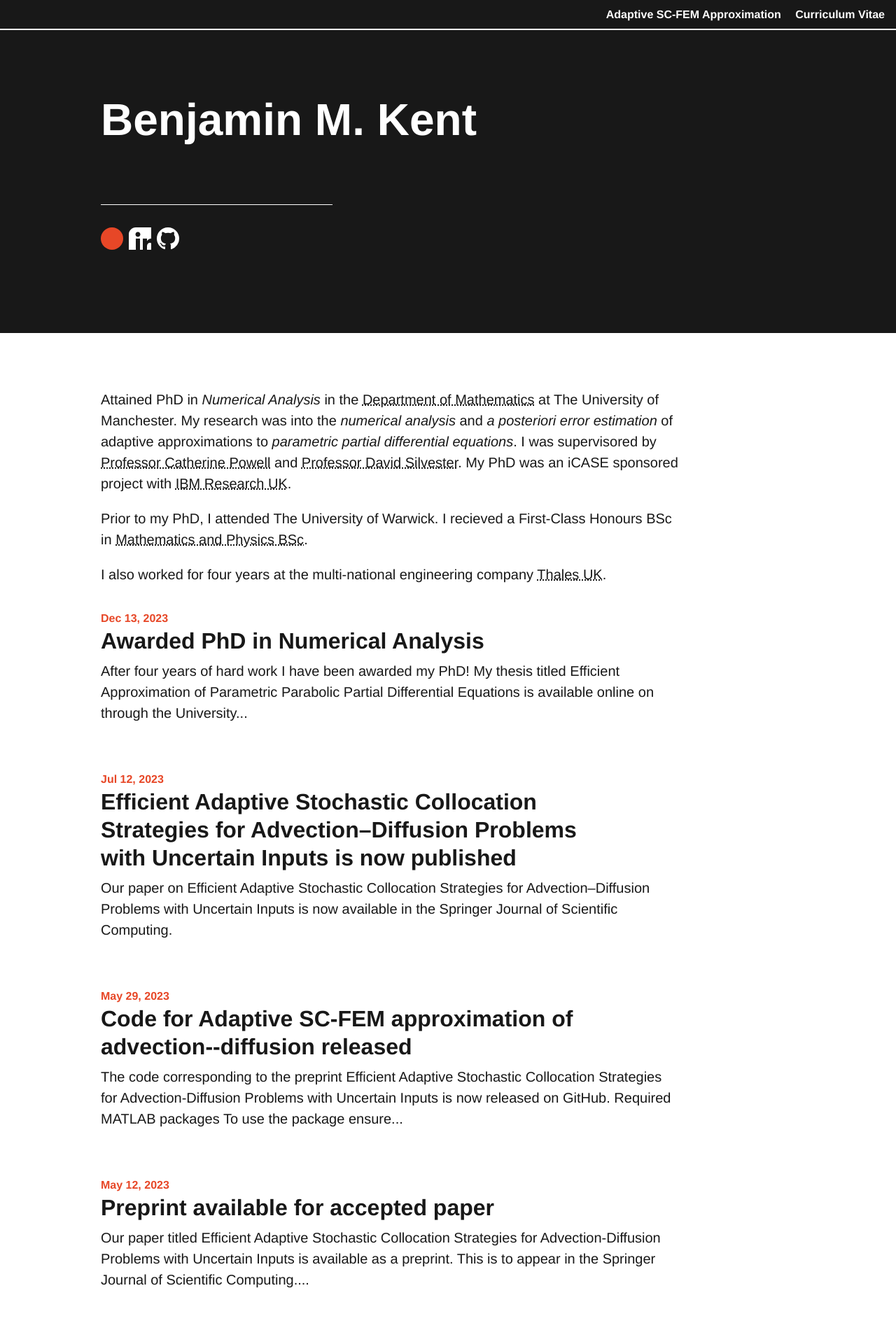
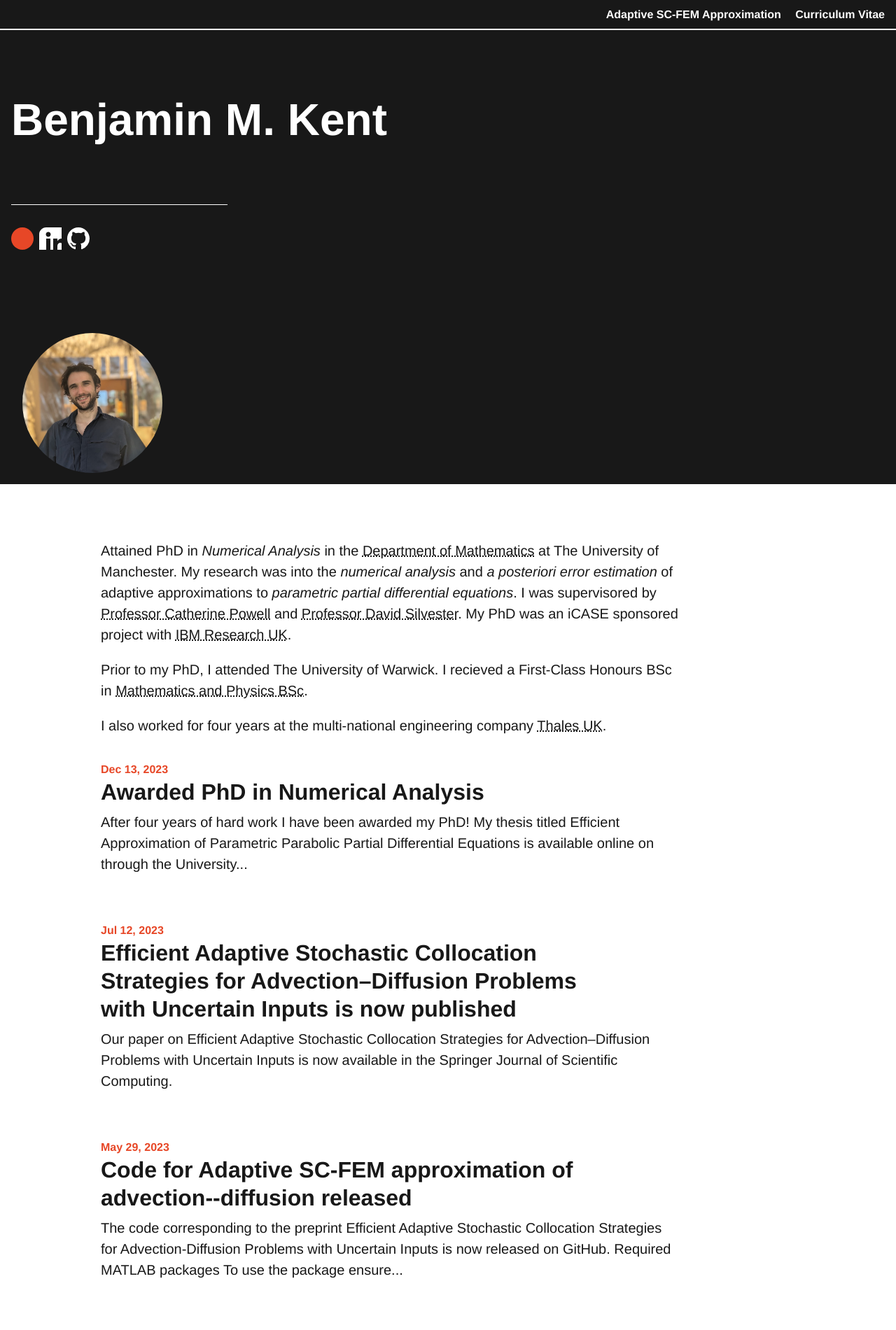
Before and after one commit to benmkent/benmkent.github.io, a Jekyll site: the page built from index.md, in a window 1280 px wide. Shown: the top 1901 px of the page at 70% size. Built offline with Jekyll 4.4.1, drawn with Linux system fonts in a browser that asks for light colours.

Commit message:
update with image

```diff
--- a/_layouts/home.html
+++ b/_layouts/home.html
@@ -2,6 +2,20 @@
 <html>
 
   {% include head.html %}
+  <head>
+    <style>
+      .circular-image {
+        width: 200px; /* Adjust the width and height as needed */
+        height: 200px;
+        border-radius: 50%; /* Makes the image circular */
+        overflow: hidden; /* Ensures the image doesn't overflow the circle */
+      }
+      .circular-image img {
+        width: 100%; /* Ensures the image fills the circular container */
+        height: auto; /* Maintains aspect ratio */
+      }
+    </style>
+  </head>
 
   <body>
 
@@ -21,7 +35,7 @@
           </ul>
         </div>
 
-        <div class="container mx-auto px-2 mb-2 clearfix header-text">
+        <div class="container col-9  px-2 mb-2 clearfix header-text">
           <h1 class="h0 inline-block col-9 sm-width-full py-4 mt-3 header-title">{{ site.title }}</h1>
 
           <div class="clearfix mb-4 py-1">
@@ -41,6 +55,7 @@
               <p class="h4 lh-condensed font-smoothing mt-2 py-1">{{ site.description }}</p>
             </div>
 
+
             <!-- <div class="col-4 sm-width-full left border-top-thin mt-3 mt-lg-0 ml-lg-4 table">
                 <div class="inline-block mt-3 mr-1">
                   {% include dot.html %}
@@ -52,6 +67,12 @@
           </div> -->
 
         </div>
+        <div class="container col-3  px-2 mb-2 clearfix">
+          <div class="circular-image">
+            <img src="assets/images/Portrait.jpg" alt="Author Image">
+          </div>
+        </div>
+
       </header>
 
 
```
Also changed, not shown: assets/images/PORTRAIT.jpg (added).
